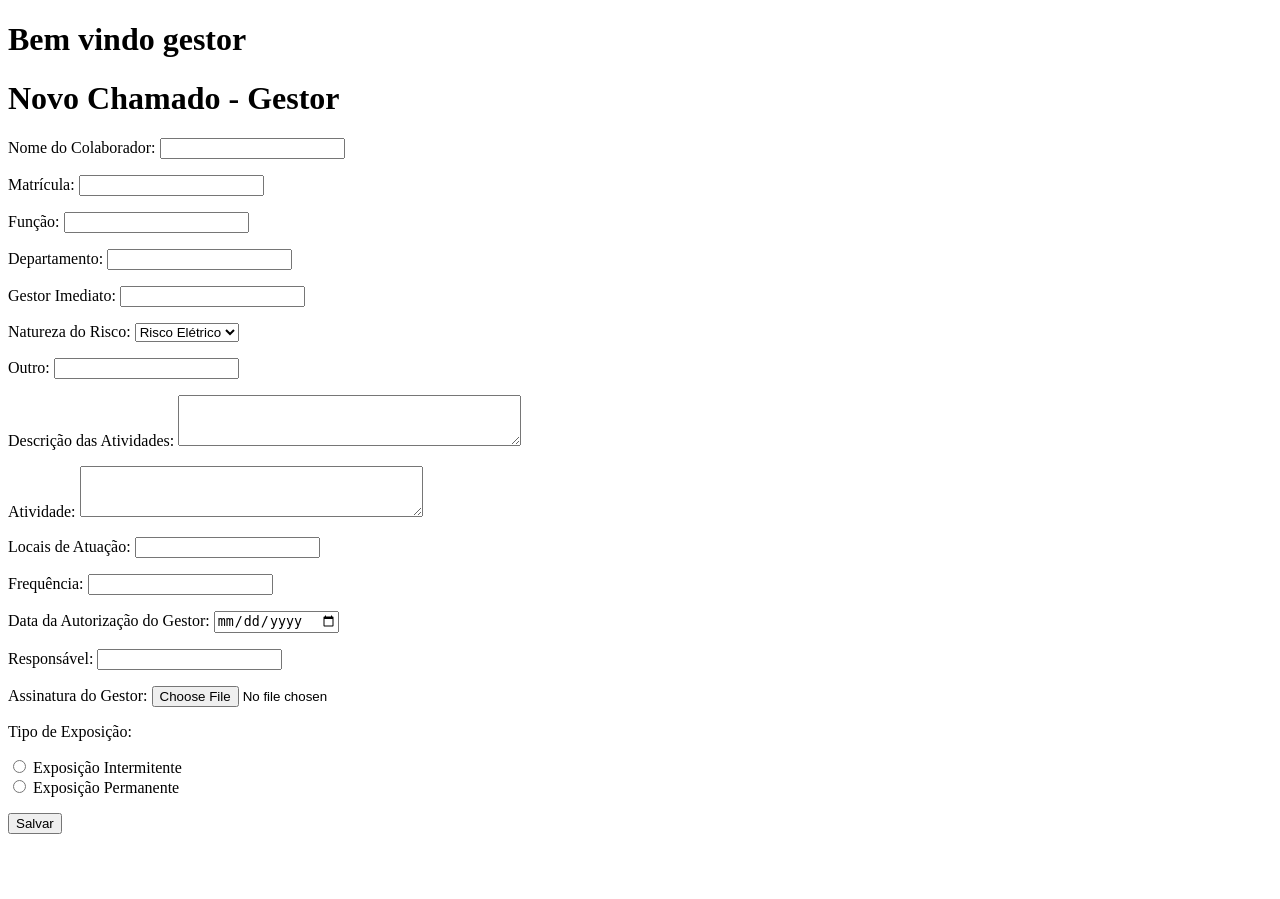
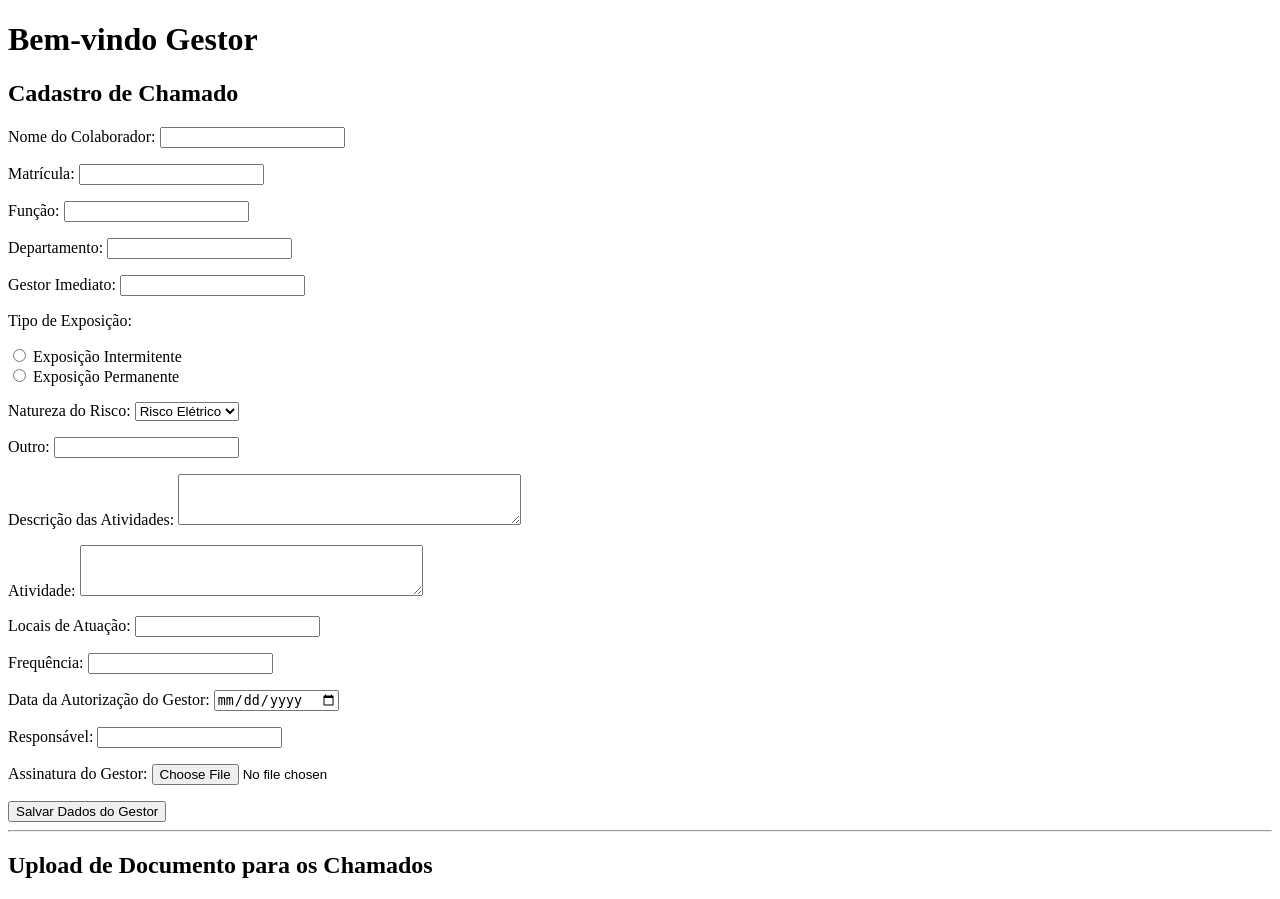
Before and after one commit to danielvitorc/project-formulario, a Django app: page /gestor/ in a window 1280 px wide. Before the commit the page ends 834 px from the top, so only its background shows below. Run offline with Django 5.2, Linux system fonts and the light colour scheme; the visitor is signed in with stand-in values (Sample User, id 1); data that the repository does not hold is empty.

Commit message:
alter views | fluxo assinaturas e upload_gestor

```diff
--- a/formulario/forms.py
+++ b/formulario/forms.py
@@ -44,7 +44,7 @@
     class Meta:
         model = Chamado
         fields = [
-            'nome_colaborador', 'matricula', 'funcao', 'depto', 'gestor_imediato',
+            'nome_colaborador', 'matricula', 'funcao', 'depto', 'gestor_imediato','tipo_exposicao',
             'natureza_risco', 'outro_natureza_risco', 'descricao_atividades', 'atividade', 'locais_atuaçao', 'frequencia',
             'data_autorizacao_gestor', 'responsavel', 'assinatura_gestor'
             ]
@@ -70,10 +70,11 @@
         }
 
 class GestorUploadForm(forms.ModelForm):
+    chamado_id = forms.IntegerField(widget=forms.HiddenInput())
+
     class Meta:
         model = Chamado
         fields = ['upload_gestor']
-
 
 class DiretorForm(forms.ModelForm):
     class Meta:
--- a/formulario/models.py
+++ b/formulario/models.py
@@ -44,7 +44,7 @@
     responsavel = models.CharField(max_length=100)
     assinatura_gestor = models.ImageField(upload_to="assinaturas/gestor/chamado")
 
-    upload_gestor = models.FileField(upload_to='registros', null=True, blank=True)
+    upload_gestor = models.FileField(upload_to='registros/uploads', null=True, blank=True)
 
     # Campo cadastrado pelo Diretor
     diretor_aprovacao = models.BooleanField(default=False, null=True, blank=True)
--- a/formulario/templates/formulario/gestor.html
+++ b/formulario/templates/formulario/gestor.html
@@ -1,18 +1,43 @@
 <!DOCTYPE html>
-<html lang="en">
+<html lang="pt-br">
 <head>
     <meta charset="UTF-8">
-    <meta name="viewport" content="width=device-width, initial-scale=1.0">
-    <title>Document</title>
+    <title>Gestor</title>
 </head>
 <body>
-    <h1>Bem vindo gestor</h1>
 
-    <h1>Novo Chamado - Gestor</h1>
-    <form method="post" enctype="multipart/form-data">
+    <h1>Bem-vindo Gestor</h1>
+
+    <!-- Formulário de Dados do Gestor -->
+    <h2>Cadastro de Chamado</h2>
+     <form method="post" enctype="multipart/form-data">
         {% csrf_token %}
-        {{ form.as_p }}
-        <button type="submit">Salvar</button>
+        {{ gestor_form.as_p }}
+        <button type="submit" name="salvar_gestor">Salvar Dados do Gestor</button>
     </form>
+
+    <hr>
+
+   <!-- Formulário de Upload para cada chamado -->
+    <h2>Upload de Documento para os Chamados</h2>
+
+    {% for chamado in chamados %}
+        <h3>{{ chamado.nome_colaborador }}</h3>
+
+        <form method="post" enctype="multipart/form-data">
+            {% csrf_token %}
+            <input type="hidden" name="chamado_id" value="{{ chamado.id }}">
+            {{ upload_form.upload_gestor }}
+            <button type="submit" name="salvar_upload">Enviar Documento</button>
+
+            {% if chamado.upload_gestor %}
+                <p>Documento atual: <a href="{{ chamado.upload_gestor.url }}" target="_blank">Download</a></p>
+            {% else %}
+                <p><strong>Sem documento</strong></p>
+            {% endif %}
+        </form>
+        <hr>
+    {% endfor %}
+
 </body>
 </html>
--- a/formulario/templates/formulario/rh_dp.html
+++ b/formulario/templates/formulario/rh_dp.html
@@ -12,6 +12,11 @@
         {% for chamado in chamados %}
             <li>
                 {{ chamado.nome_colaborador }} -
+                {% if chamado.upload_gestor %}
+                    <p>Documento de Avaliação GPM: <a href="{{ chamado.upload_gestor.url }}" target="_blank">Download</a></p>
+                {% else %}
+                    <p><strong>Sem documento</strong></p>
+                {% endif %}
                 {% if not chamado.rh_dp_preenchido %}
                     <a href="{% url 'rh_dp_editar' chamado.id %}">Preencher RH/DP</a>
                 {% else %}
--- a/formulario/views.py
+++ b/formulario/views.py
@@ -4,7 +4,7 @@
 from django.contrib import messages
 from django.contrib.auth.decorators import login_required
 import io
-from .forms import GestorForm, DiretorForm, SESMTForm, RHDPForm
+from .forms import GestorForm, DiretorForm, SESMTForm, RHDPForm, GestorUploadForm
 from .models import Chamado
 from docx import Document
 
@@ -39,15 +39,55 @@
 
 @login_required
 def gestor_view(request):
+    chamados = Chamado.objects.filter(assinatura_sesmt__isnull=False).exclude(assinatura_sesmt='')
+
+    gestor_form = GestorForm()
+    upload_form = GestorUploadForm()
+
     if request.method == 'POST':
-        form = GestorForm(request.POST, request.FILES)
+        if 'salvar_gestor' in request.POST:
+            gestor_form = GestorForm(request.POST, request.FILES)
+            if gestor_form.is_valid():
+                gestor_form.save()
+                return redirect('gestor_view')
+
+        # Verifica se é o formulário de upload
+        elif 'salvar_upload' in request.POST:
+            chamado_id = request.POST.get('chamado_id')
+            try:
+                chamado = Chamado.objects.get(id=chamado_id)
+            except Chamado.DoesNotExist:
+                chamado = None
+
+            if chamado:
+                upload_form = GestorUploadForm(request.POST, request.FILES)
+                if upload_form.is_valid():
+                    chamado.upload_gestor = upload_form.cleaned_data['upload_gestor']
+                    chamado.save()
+                    return redirect('gestor_view')
+
+    return render(request, 'formulario/gestor.html', {
+        'gestor_form': gestor_form,
+        'upload_form': upload_form,
+        'chamados': chamados,
+    })
+
+@login_required
+def upload_documento_gestor(request, chamado_id):
+    chamado = Chamado.objects.get(id=chamado_id)
+
+    if request.method == 'POST':
+        form = GestorUploadForm(request.POST, request.FILES, instance=chamado)
         if form.is_valid():
             form.save()
             return redirect('gestor_view')
     else:
-        form = GestorForm()
+        form = GestorUploadForm(instance=chamado)
 
-    return render(request, 'formulario/gestor.html', {'form': form})
+    return render(request, 'formulario/upload_gestor.html', {
+        'form': form,
+        'chamado': chamado
+    })
 
 @login_required
 def diretor_view(request):
@@ -93,7 +133,7 @@
 
 @login_required
 def rh_dp_view(request):
-    chamados = Chamado.objects.filter(assinatura_sesmt__isnull=False).exclude(assinatura_sesmt='')
+    chamados = Chamado.objects.filter(upload_gestor__isnull=False).exclude(upload_gestor='')
 
     return render(request, 'formulario/rh_dp.html', {'chamados': chamados})
 
```
